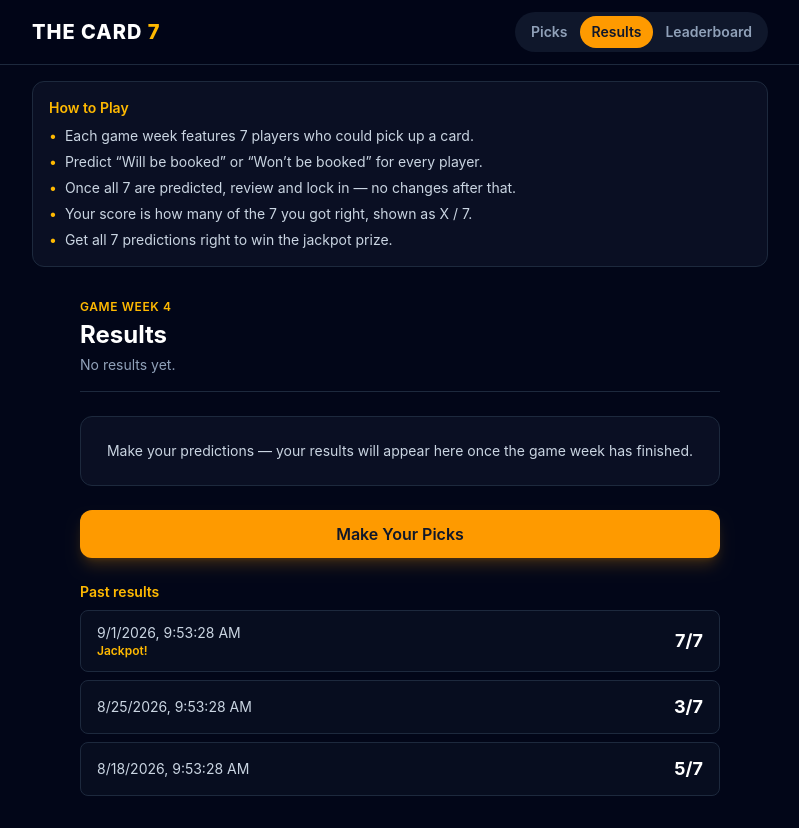
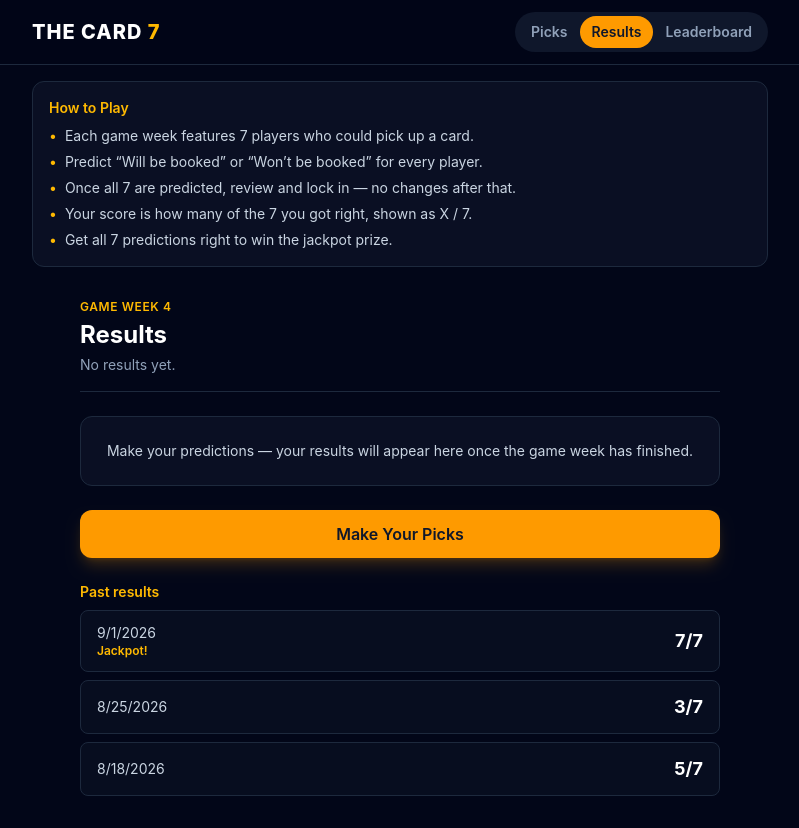
Before and after one commit to wanandonly/player-carded-FTP-prototype, a React (Vite) app: page / in a window 1280 px wide. Both pictures are taken after a click on the button "Results". Shown: the whole page, without its empty margins (240-1039 px from the left). Built offline with nearby package versions, Linux system fonts and the light colour scheme.

Commit message:
refactor: remove timestamp on results

```diff
--- a/src/screens/ResultsScreen.tsx
+++ b/src/screens/ResultsScreen.tsx
@@ -26,7 +26,7 @@ function PastResultsList({ pastEntries }: { pastEntries: HistoryEntry[] }) {
               className="flex items-center justify-between rounded-lg border border-slate-800 bg-slate-900/40 px-4 py-3"
             >
               <div>
-                <p className="text-sm text-slate-300">{new Date(entry.playedAt).toLocaleString()}</p>
+                <p className="text-sm text-slate-300">{new Date(entry.playedAt).toLocaleDateString()}</p>
                 {entryIsJackpot && <p className="text-xs font-semibold text-amber-400">Jackpot!</p>}
               </div>
               <p className="text-lg font-bold text-white">
```
